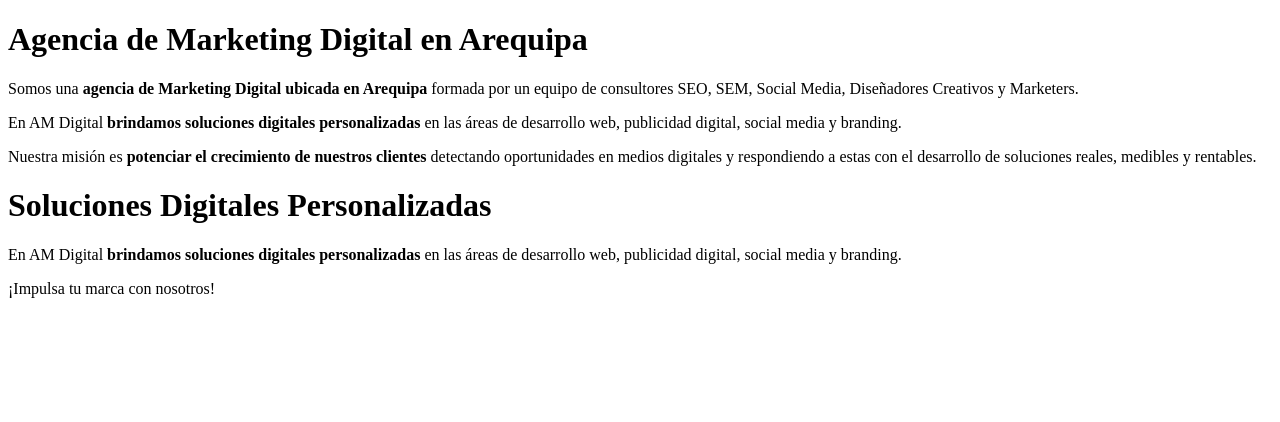
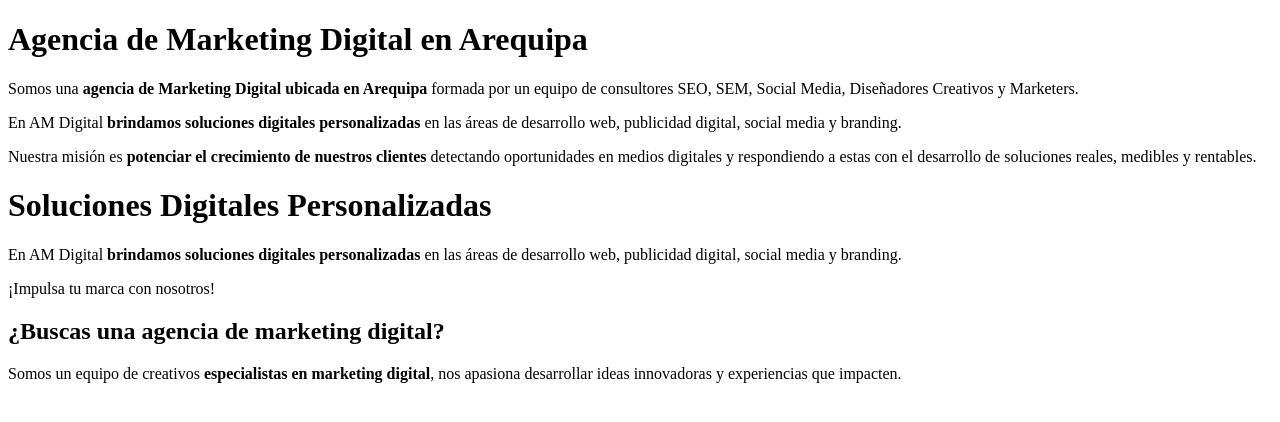
Before and after one commit to f1nol/Proyecto-Marketing-Digital, a plain HTML site: page index.html in a window 1280 px wide. Drawn offline with Linux system fonts and the light colour scheme.

Commit message:
Update index.html

```diff
--- a/index.html
+++ b/index.html
@@ -18,6 +18,9 @@
             <div class="descripcion-agencia">
                 <p>En AM Digital <strong>brindamos soluciones digitales personalizadas</strong> en las áreas de desarrollo web, publicidad digital, social media y branding.</p>
                 <p>¡Impulsa tu marca con nosotros!</p>
+
+                <h2>¿Buscas una agencia de marketing digital?</h2>
+                <p>Somos un equipo de creativos <strong>especialistas en marketing digital</strong>, nos apasiona desarrollar ideas innovadoras y experiencias que impacten.</p>
             </div>
         </div>
     </body>
```
